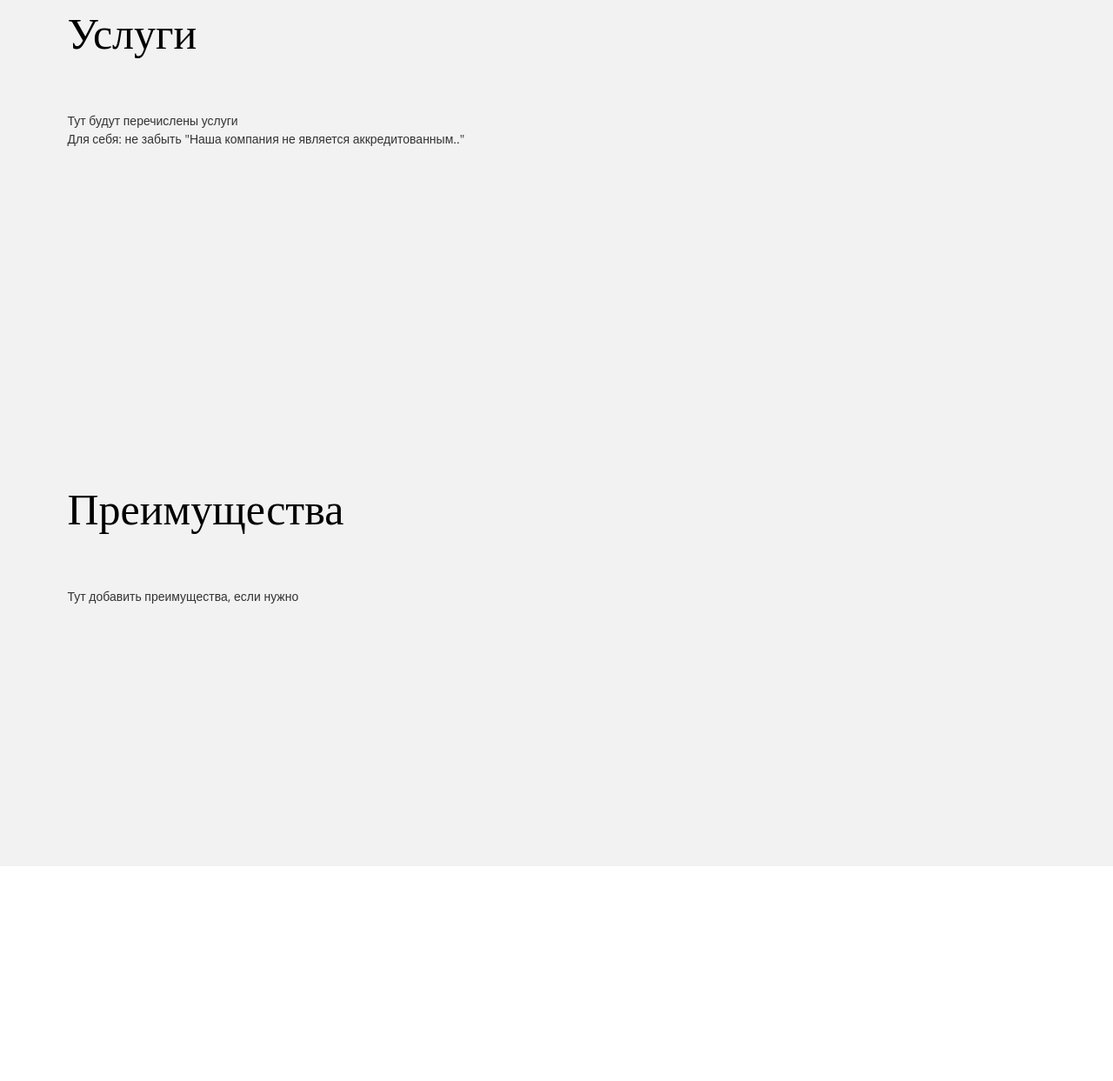
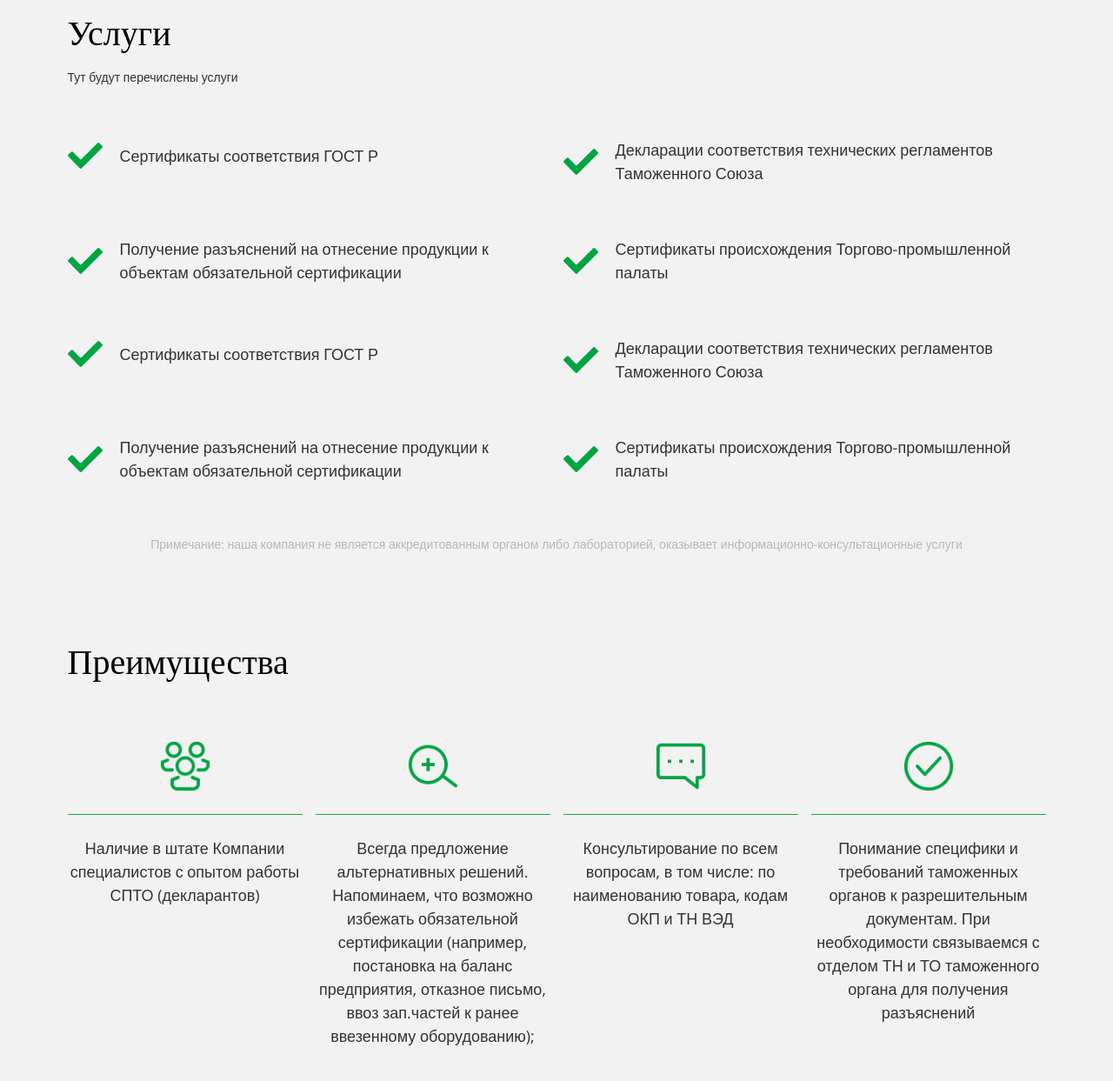
Before and after one commit to thxhix/testplace, a plain HTML site: page index.html in a window 1280 px wide. Shown: the part 1234-2477 px from the top of the page at 87% size. Drawn offline with nearby package versions, Linux system fonts and the light colour scheme.

Commit message:
Add files via upload

```diff
--- a/css/style.css
+++ b/css/style.css
@@ -83,6 +83,7 @@ sub {
     bottom: -0.25em;
 }
 img {
+    max-width: 100%;
     border: 0;
 }
 svg:not(:root) {
@@ -197,7 +198,6 @@ html {
     -webkit-tap-highlight-color: transparent;
 }
 body {
-    height: 10000px;
 
     font-family: 'Open Sans', sans-serif;
     font-size: 14px;
@@ -237,8 +237,13 @@ img {
 
 header{
     background-color: #f2f2f2;
+    background: url(../img/bg.jpg) center no-repeat;
+    background-size: cover;
     padding: 120px 0;
 }
+
+
+
 
 .title{
     font-family: 'Playfair Display', serif;
@@ -254,6 +259,15 @@ header{
     font-size: 14px;
     font-weight: 300
 }
+
+.section-title{margin-bottom: 60px; }
+.section-title h2{
+    margin-bottom: 10px;
+    font-size: 40px
+}
+
+
+
 .header-img{
     overflow: hidden;
     display: block;
@@ -265,16 +279,14 @@ header{
 
 .header-title-counter span{
     color: #22a34c;
-    font-size: 30px;
+    font-size: 35px;
     font-weight: 600;
     font-family: 'Playfair Display', serif;
 }
 
 
-
 .form{
     margin-top: -60px;
-
 }
 .form .col-9{
      background-color: #fff;
@@ -311,5 +323,48 @@ header{
     background-color: #f2f2f2;
     margin-top: -60px;
     padding-top: 100px;
-    padding-bottom: 300px;
+
 }
+
+.about-item{
+    display: flex;
+    justify-content: flex-start;
+    align-items: center;
+    margin-bottom: 60px
+}
+.about-item-img{
+    min-width: 40px;
+    width: 40px;
+    overflow: hidden;
+}
+.about-item-description{
+    padding-left: 20px;
+    font-size: 18px;
+}
+.about-description{
+    text-align: center;
+    font-size: 14px;
+    opacity: .3
+}
+.why{
+    font-size: 18px;
+
+    background-color: #f2f2f2;
+    margin-top: -60px;
+    padding-top: 100px;
+    padding-bottom: 100px;
+}
+.why-item{
+    text-align: center;
+    padding: 25px 0;
+    border-top: 1px solid #22a34c;
+
+}
+.why-item-img{
+    text-align: center;
+    margin-bottom: 25px;
+}
+.why-item-img__container{
+    display: inline-block;
+    width: 60px;
+}
--- a/index.html
+++ b/index.html
@@ -115,23 +115,128 @@
 
 		<section id="about" class="about">
 			<div class="container">
-				<h2 class="title">Услуги</h2>
-				<p class="sub-title">Тут будут перечислены услуги</p>
 
-				<span>Для себя: не забыть "Наша компания не является аккредитованным.."</span>
-				<div class="row"></div>
+				<div class="section-title">
+					<h2 class="title">Услуги</h2>
+					<p class="sub-title">Тут будут перечислены услуги</p>
+				</div>
+
+				<div class="row">
+
+					<div class="col-6">
+						<div class="about-item">
+							<div class="about-item-img"><img src="img/check.png" alt=""></div>
+							<div class="about-item-description">Сертификаты соответствия ГОСТ Р</div>
+						</div>
+					</div>
+
+					<div class="col-6">
+						<div class="about-item">
+							<div class="about-item-img"><img src="img/check.png" alt=""></div>
+							<div class="about-item-description">Декларации соответствия технических регламентов Таможенного Союза</div>
+						</div>
+					</div>
+
+					<div class="col-6">
+						<div class="about-item">
+							<div class="about-item-img"><img src="img/check.png" alt=""></div>
+							<div class="about-item-description">Получение разъяснений на отнесение продукции к объектам обязательной сертификации</div>
+						</div>
+					</div>
+
+					<div class="col-6">
+						<div class="about-item">
+							<div class="about-item-img"><img src="img/check.png" alt=""></div>
+							<div class="about-item-description">Сертификаты происхождения Торгово-промышленной палаты</div>
+						</div>
+					</div>
+
+					<div class="col-6">
+						<div class="about-item">
+							<div class="about-item-img"><img src="img/check.png" alt=""></div>
+							<div class="about-item-description">Сертификаты соответствия ГОСТ Р</div>
+						</div>
+					</div>
+
+					<div class="col-6">
+						<div class="about-item">
+							<div class="about-item-img"><img src="img/check.png" alt=""></div>
+							<div class="about-item-description">Декларации соответствия технических регламентов Таможенного Союза</div>
+						</div>
+					</div>
+
+					<div class="col-6">
+						<div class="about-item">
+							<div class="about-item-img"><img src="img/check.png" alt=""></div>
+							<div class="about-item-description">Получение разъяснений на отнесение продукции к объектам обязательной сертификации</div>
+						</div>
+					</div>
+
+					<div class="col-6">
+						<div class="about-item">
+							<div class="about-item-img"><img src="img/check.png" alt=""></div>
+							<div class="about-item-description">Сертификаты происхождения Торгово-промышленной палаты</div>
+						</div>
+					</div>
+
+				</div>
+
+				<div class="about-description">
+					<p>Примечание: наша компания не является аккредитованным органом либо лабораторией, оказывает информационно-консультационные услуги</p>
+				</div>
 			</div>
 		</section>
 
-		<section id="about" class="about">
+		<section id="why" class="why">
 			<div class="container">
-				<h2 class="title">Преимущества</h2>
-				<p class="sub-title">Тут добавить преимущества, если нужно</p>
+
+				<div class="section-title">
+					<h2 class="title">Преимущества</h2>
+
+				</div>
+
+				<div class="row">
+					<div class="col-3">
+						<div class="why-item-img">
+							<div class="why-item-img__container"><img src="img/human.png" alt=""></div>
+						</div>
+						<div class="why-item">
+							<p>Наличие в штате Компании специалистов с опытом работы СПТО (декларантов)</p>
+						</div>
+					</div>
+
+					<div class="col-3">
+						<div class="why-item-img">
+							<div class="why-item-img__container"><img src="img/crosshair.png" alt=""></div>
+						</div>
+						<div class="why-item">
+							<p>Всегда предложение альтернативных решений. Напоминаем, что возможно избежать обязательной сертификации (например, постановка на баланс предприятия, отказное письмо, ввоз зап.частей к ранее ввезенному оборудованию);</p>
+						</div>
+					</div>
+
+					<div class="col-3">
+						<div class="why-item-img">
+							<div class="why-item-img__container"><img src="img/chat.png" alt=""></div>
+						</div>
+						<div class="why-item">
+							<p>Консультирование по всем вопросам, в том числе: по наименованию товара, кодам ОКП и ТН ВЭД</p>
+						</div>
+					</div>
+
+					<div class="col-3">
+						<div class="why-item-img">
+							<div class="why-item-img__container"><img src="img/succes.png" alt=""></div>
+						</div>
+						<div class="why-item">
+							<p>Понимание специфики и требований таможенных органов к разрешительным документам. При необходимости связываемся с отделом ТН и ТО таможенного органа для получения разъяснений</p>
+						</div>
+					</div>
 
 
-				<div class="row"></div>
+				</div>
 			</div>
 		</section>
+
 	</main>
 
 
```
Also changed, not shown: img/bg.jpg (added), img/chat.png (added), img/check.png (added), img/crosshair.png (added), img/header.png, img/human.png (added), img/succes.png (added), 3 other files.
